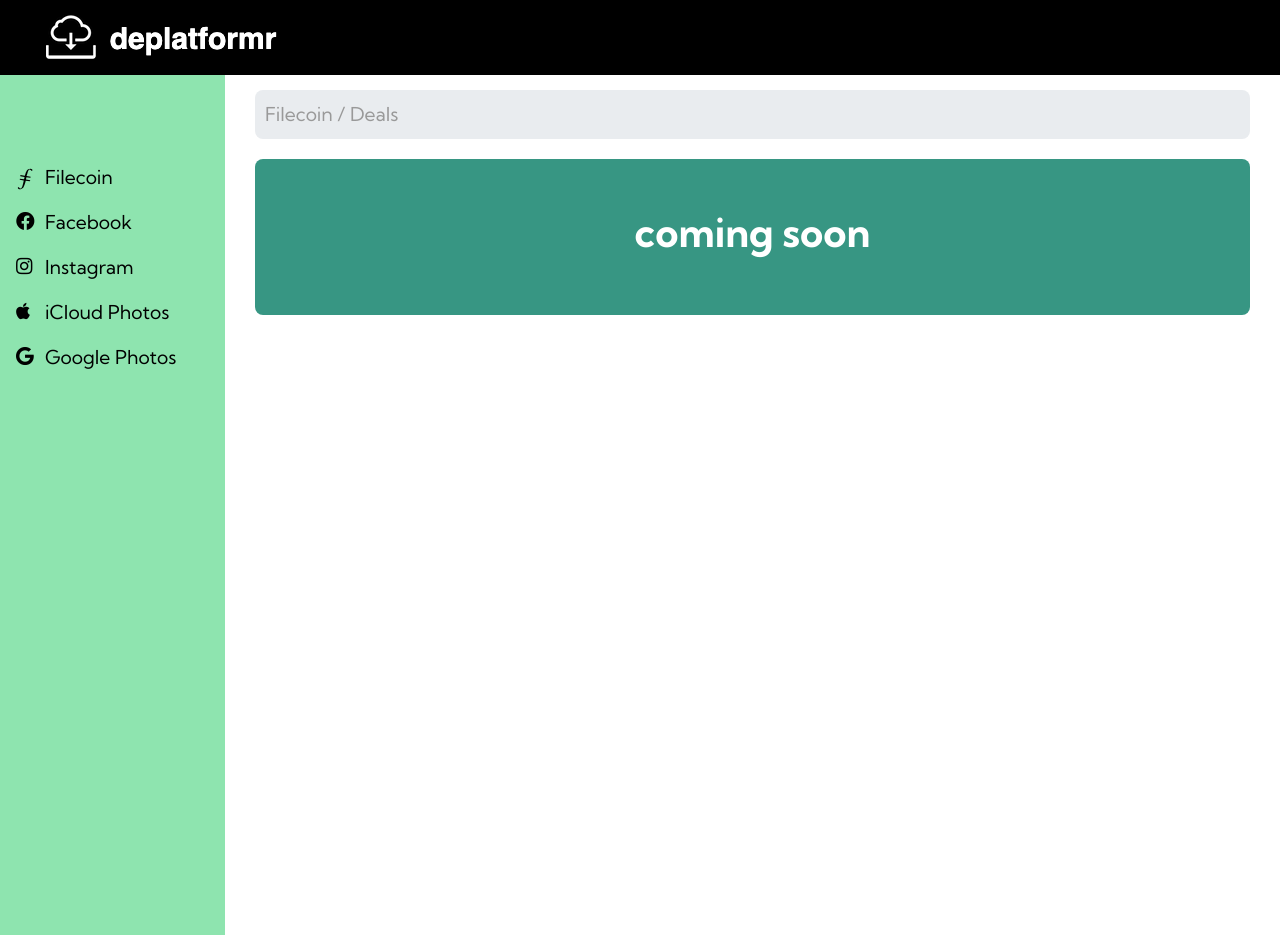
After one commit to deplatformer/prototype, a Flask app: template deplatformr/templates/filecoin/filecoin-deals.html in a window 1280 px wide. The commit adds this page. Run offline with Flask 2, Linux system fonts and the light colour scheme; the template is opened without the code that fills it, so the values that code supplies are empty; some libraries are stand-ins or nearby versions.

Commit message:
add stub pages

```diff
--- a/deplatformr/static/css/style.css
+++ b/deplatformr/static/css/style.css
@@ -2,6 +2,7 @@
   background-color: #FFF;
   color: #000;
   font-family: "Kumbh Sans", sans-serif;
+  font-size: 120%;
 }
 
 .help-block {
@@ -41,7 +42,7 @@
 
 #mainNav a:hover{
     text-decoration: none;
-    color: #379683;
+    color: #8EE4AF;
 }
 
 .navbar-brand {
@@ -54,6 +55,7 @@
 
 .topmenu-title {
     visibility: visible;
+    font-size: 90%;
 }
 
 #wrapper {
@@ -78,8 +80,8 @@
 }
 
 #page-content-wrapper{
-    margin: 0 15px;
-    padding-top: 110px;
+    margin: 0 30px 0 0;
+    padding-top: 75px;
 }
 
 #sidebar-wrapper {
@@ -92,7 +94,7 @@
     margin-top: 75px;
     overflow-y: auto;
     overflow: hidden;
-    background-color: #379683;
+    background-color: #8EE4AF;
     -webkit-transition: all .5s ease;
     -moz-transition: all .5s ease;
     -o-transition: all .5s ease;
@@ -103,7 +105,6 @@
     position: absolute;
     top: 0;
     width: 225px;
-    font-size: 14px;
     margin: 0;
     padding: 0;
     list-style: none;
@@ -117,7 +118,7 @@
 #sidebar-wrapper .sidebar-nav li a {
     display: block;
     text-decoration: none;
-    background: #379683;
+    background: #8EE4AF;
     color: #000 !important;
 
 }
@@ -125,7 +126,6 @@
 a.submenu {
     background: #EDF5E1 !important;
     color: #000 !important;
-    padding-left: 10px;
 }
 
 #sidebar-wrapper .sidebar-nav li a .sidebar-icon {
@@ -190,7 +190,37 @@
 }
 
 #filecoin-logo{
-    width: 25px;
+    width: 30px;
     margin-left: 10px;
-    margin-right: 10px;
+    margin-right: 5px;
 }
+
+.banner {
+    color: #FFF;
+    background-color: #379683;
+    padding: 50px;
+    text-align: center;
+    border-radius: .5rem;
+}
+
+.banner h1{
+    font-weight: bold;
+}
+
+.header{
+    background-color: #379683;
+    color: #FFF;
+    padding: 15px;
+    margin-bottom: 20px;
+    border-radius: .5rem;
+}
+
+.breadcrumbs
+{
+    font-size: 100%;
+    background-color: #e9ecef;
+    color: #999;
+    margin-bottom: 20px;
+    padding: 10px;
+    border-radius: .5rem;
+}
--- a/deplatformr/templates/base.html
+++ b/deplatformr/templates/base.html
@@ -43,12 +43,10 @@
     </div>
 </div>
 
-
-
 <div id="wrapper">
     <div id="sidebar-wrapper">
         <aside id="sidebar">
-            <ul id="sidemenu" class="sidebar-nav" style="margin-top: 45px;">
+            <ul id="sidemenu" class="sidebar-nav" style="margin-top: 80px;">
                 <li>
                     <a class="accordion-toggle collapsed toggle-switch" data-toggle="collapse" href="#submenu-2">
                         <div class="float-left"><img src="{{ url_for('static', filename='assets/filecoin-logo.svg') }}" id="filecoin-logo"/></div>
@@ -56,37 +54,39 @@
                         <b class="caret"></b>
                     </a>
                     <ul id="submenu-2" class="panel-collapse collapse panel-switch" role="menu">
-                        <li><a class="submenu" href="#"><i class="fa fa-caret-right"></i>Files</a></li>
-                        <li><a class="submenu" href="#"><i class="fa fa-caret-right"></i>Wallets</a></li>
-                        <li><a class="submenu" href="#"><i class="fa fa-caret-right"></i>Deals</a></li>
+                        <li><a class="submenu" href="{{ url_for('filecoin_files') }}" ><i class="fa fa-caret-right"></i>Files</a></li>
+                        <li><a class="submenu" href="{{ url_for('filecoin_wallets') }}"><i class="fa fa-caret-right"></i>Wallets</a></li>
+                        <li><a class="submenu" href="{{ url_for('filecoin_deals') }}"><i class="fa fa-caret-right"></i>Deals</a></li>
                     </ul>
                 </li>
                 <li>
                     <a class="accordion-toggle collapsed toggle-switch" data-toggle="collapse" href="#submenu-3">
-                        <span class="sidebar-icon"><i class="fab fa-facebook"></i></span>
+                        <span class="sidebar-icon"><i class="fab fa-facebook fa-lg"></i></span>
                         <span class="sidebar-title">Facebook</span>
                         <b class="caret"></b>
                     </a>
                     <ul id="submenu-3" class="panel-collapse collapse panel-switch" role="menu">
-                        <li><a a class="submenu" href="#"><i class="fa fa-caret-right"></i>Link 1</a></li>
-                        <li><a a class="submenu" href="#"><i class="fa fa-caret-right"></i>Link 2</a></li>
+                        <li><a a class="submenu" href="{{ url_for('facebook_deplatform') }}"><i class="fa fa-caret-right"></i>Deplatform</a></li>
+                        <li><a a class="submenu" href="{{ url_for('facebook_upload') }}"><i class="fa fa-caret-right"></i>Upload content</a></li>
+                        <li><a a class="submenu" href="{{ url_for('facebook_view') }}"><i class="fa fa-caret-right"></i>View content</a></li>
+                        <li><a a class="submenu" href="{{ url_for('facebook_manage') }}"><i class="fa fa-caret-right"></i>Manage content</a></li>
                     </ul>
                 </li>
                 <li>
-                    <a href="#">
-                        <span class="sidebar-icon"><i class="fab fa-instagram"></i></span>
+                    <a href="{{ url_for('instagram') }}">
+                        <span class="sidebar-icon"><i class="fab fa-instagram fa-lg"></i></span>
                         <span class="sidebar-title">Instagram</span>
                     </a>
                 </li>
                 <li>
-                    <a href="#">
-                        <span class="sidebar-icon"><i class="fab fa-apple"></i></span>
+                    <a href="{{ url_for('icloud') }}">
+                        <span class="sidebar-icon"><i class="fab fa-apple fa-lg"></i></span>
                         <span class="sidebar-title">iCloud Photos</span>
                     </a>
                 </li>
                 <li>
-                    <a href="#">
-                        <span class="sidebar-icon"><i class="fab fa-google"></i></span>
+                    <a href="{{ url_for('google') }}">
+                        <span class="sidebar-icon"><i class="fab fa-google fa-lg"></i></span>
                         <span class="sidebar-title">Google Photos</span>
                     </a>
                 </li>
--- /dev/null
+++ b/deplatformr/templates/filecoin/filecoin-deals.html
@@ -0,0 +1,11 @@
+{% extends "base.html" %}
+
+{% block content %}
+
+<div class="breadcrumbs">Filecoin / Deals</div>
+
+<div class="banner">
+<h1>coming soon</h1>
+</div>
+
+{% endblock %}
```
Also changed, not shown: deplatformr/templates/facebook/facebook-deplatform.html (added, +11 -0 lines), deplatformr/templates/facebook/facebook-manage.html (added, +11 -0 lines), deplatformr/templates/facebook/facebook-upload.html (added, +11 -0 lines), deplatformr/templates/facebook/facebook-view.html (added, +11 -0 lines), deplatformr/templates/filecoin/filecoin-files.html (added, +11 -0 lines), deplatformr/templates/filecoin/filecoin-wallets.html (added, +11 -0 lines), deplatformr/templates/google/google.html (added, +11 -0 lines), deplatformr/templates/icloud/icloud.html (added, +11 -0 lines), deplatformr/templates/index.html (+15 -15 lines), deplatformr/templates/instagram/instagram.html (added, +11 -0 lines), deplatformr/views.py (+58 -15 lines).
